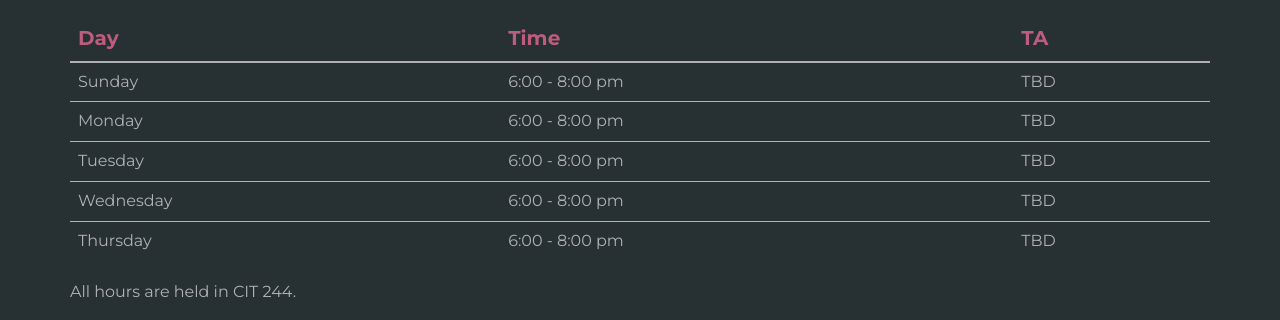
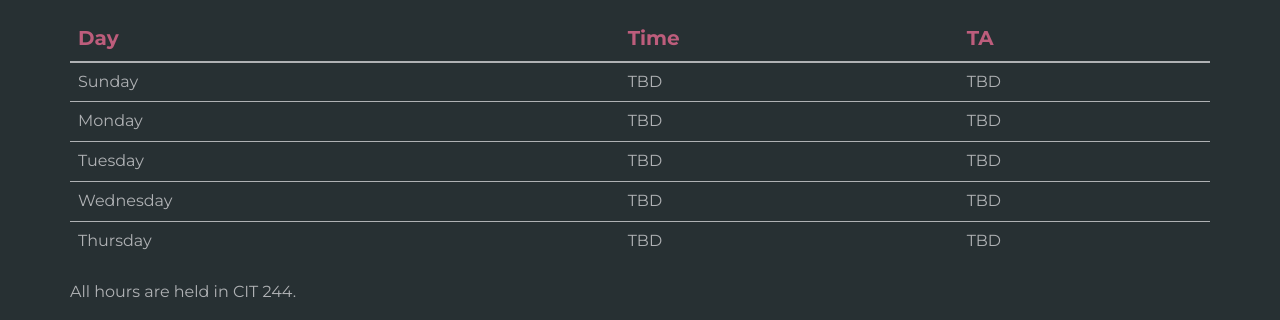
Before and after one commit to tddevlin/CS181-Web, a plain HTML site: page staff.html in a window 1280 px wide. Shown: the part 347-667 px from the top of the page. Drawn offline with nearby package versions, Linux system fonts and the light colour scheme.

Commit message:
Change all hours to TBD.

```diff
--- a/staff.html
+++ b/staff.html
@@ -54,11 +54,11 @@
   <table class="table">
     <thead><tr><th>Day</th><th>Time</th><th>TA</th></tr></thead><tbody>
 
-    <tr><td>Sunday</td><td>6:00 - 8:00 pm</td><td>TBD</td></tr>
-    <tr><td>Monday</td><td>6:00 - 8:00 pm</td><td>TBD</td></tr>
-    <tr><td>Tuesday</td><td>6:00 - 8:00 pm</td><td>TBD</td></tr>
-    <tr><td>Wednesday</td><td>6:00 - 8:00 pm</td><td>TBD</td></tr>
-    <tr><td>Thursday</td><td>6:00 - 8:00 pm</td><td>TBD</td></tr>
+    <tr><td>Sunday</td><td>TBD</td><td>TBD</td></tr>
+    <tr><td>Monday</td><td>TBD</td><td>TBD</td></tr>
+    <tr><td>Tuesday</td><td>TBD</td><td>TBD</td></tr>
+    <tr><td>Wednesday</td><td>TBD</td><td>TBD</td></tr>
+    <tr><td>Thursday</td><td>TBD</td><td>TBD</td></tr>
 
   </tbody></table>
   <p>All hours are held in CIT 244.</p>
```
